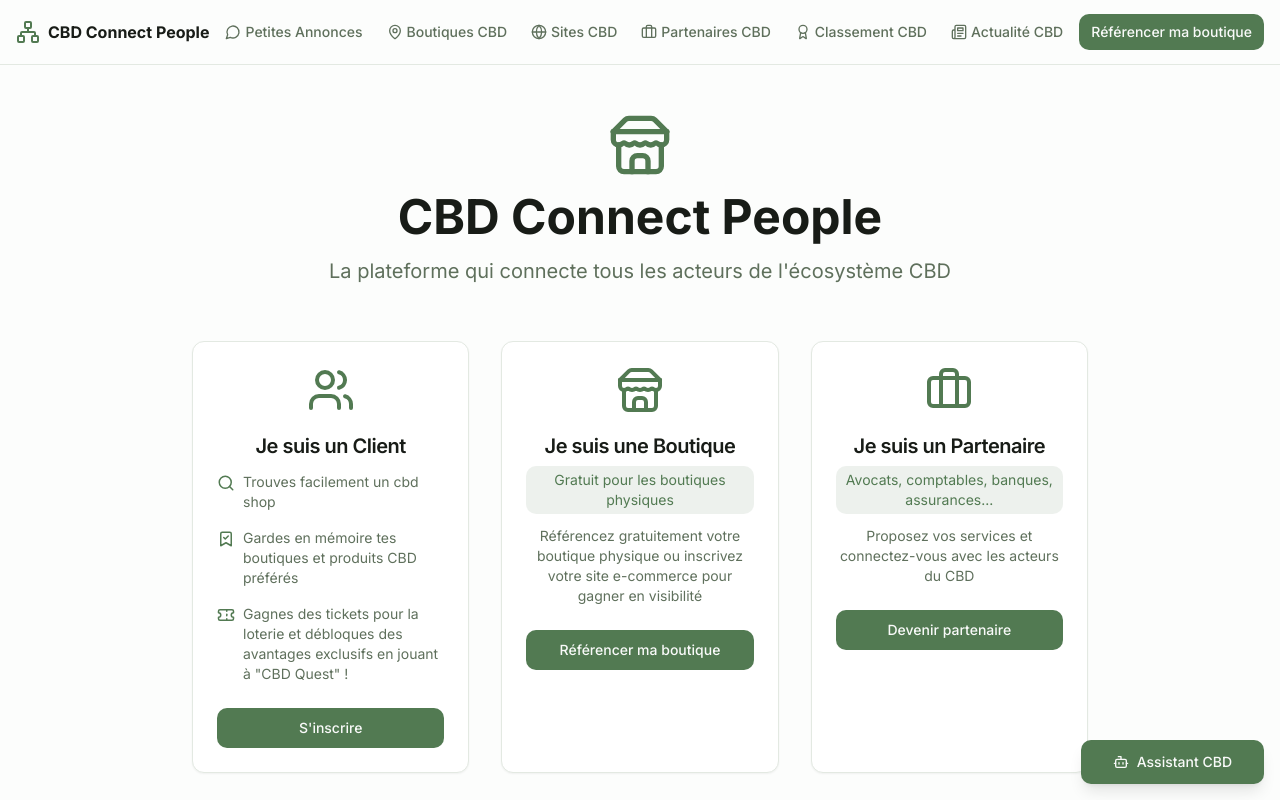
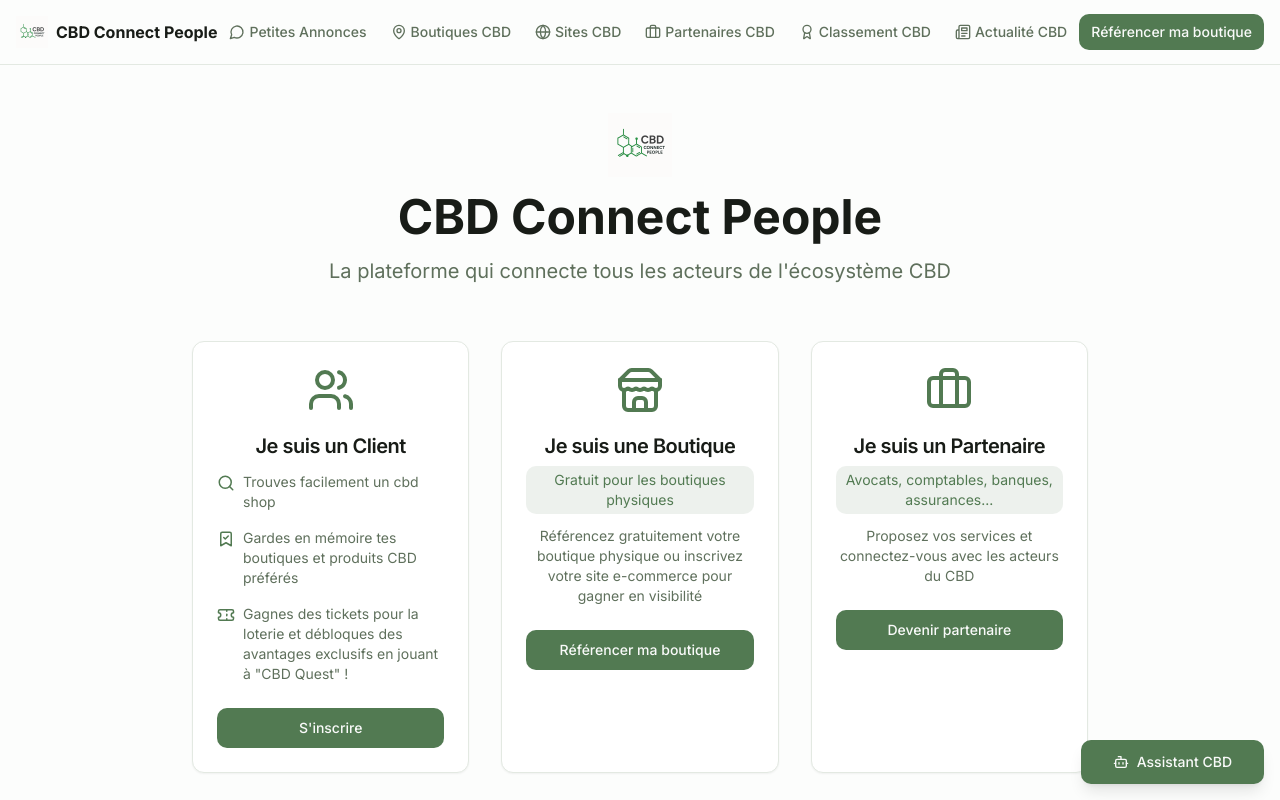
Before and after one commit to Nickotaurus/cbdconnectpeople, a React (Vite) app: page / in a window 1280 px wide. Shown: the top 800 px of the page. Built offline with nearby package versions, Linux system fonts and the light colour scheme.

Commit message:
Replace application logo
Replaced the application logo with the provided image.

```diff
--- a/src/components/Navbar.tsx
+++ b/src/components/Navbar.tsx
@@ -1,4 +1,3 @@
-
 import { useState } from 'react';
 import { Link, useLocation, useNavigate } from 'react-router-dom';
 import { Menu, X, Award, MapPin, User, Leaf, LogOut, Network, Briefcase, Globe, Newspaper, MessageCircle } from 'lucide-react';
@@ -29,7 +28,6 @@ const Navbar = () => {
     navigate('/');
   };
 
-  // Liens communs à tous les utilisateurs
   const commonLinks = [
     { href: '/classifieds', label: 'Petites Annonces', icon: MessageCircle },
     { href: '/map', label: 'Boutiques CBD', icon: MapPin },
@@ -39,16 +37,11 @@ const Navbar = () => {
     { href: '/news', label: 'Actualité CBD', icon: Newspaper },
   ];
 
-  // Liens supplémentaires selon le rôle
   const getLinks = () => {
     const links = [...commonLinks];
 
-    // Ajout des liens spécifiques au rôle
     if (user) {
-      // Lien vers les producteurs (visible par tous mais avec fonctionnalités différentes selon le rôle)
       links.push({ href: '/producers', label: 'Producteurs', icon: Leaf });
-
-      // Autres liens spécifiques pourraient être ajoutés ici
     }
 
     return links;
@@ -62,12 +55,15 @@ const Navbar = () => {
       <div className="container mx-auto flex h-16 items-center justify-between px-4">
         <div className="flex items-center gap-2">
           <Link to="/" className="flex items-center space-x-2">
-            <Network className="h-6 w-6 text-primary" />
+            <img
+              src="/lovable-uploads/553fc45c-9d08-41b8-abd8-7cceb445942c.png"
+              alt="CBD Connect People Logo"
+              className="h-8 w-8"
+            />
             <span className="font-bold">CBD Connect People</span>
           </Link>
         </div>
 
-        {/* Desktop Navigation */}
         <nav className="hidden md:flex items-center gap-6">
           {links.map((link) => {
             const Icon = link.icon;
@@ -145,7 +141,6 @@ const Navbar = () => {
             </Button>
           )}
 
-          {/* Mobile Navigation */}
           <Sheet open={isSheetOpen} onOpenChange={setIsSheetOpen}>
             <SheetTrigger asChild>
               <Button size="icon" variant="ghost" className="md:hidden">
@@ -186,7 +181,6 @@ const Navbar = () => {
                     );
                   })}
 
-                  {/* Boutons de connexion/inscription pour mobile */}
                   {!user && (
                     <div className="mt-4 flex flex-col gap-2">
                       <Button asChild>
@@ -202,7 +196,6 @@ const Navbar = () => {
                     </div>
                   )}
 
-                  {/* Bouton de déconnexion pour mobile */}
                   {user && (
                     <Button variant="outline" className="mt-4" onClick={() => {
                       handleLogout();
--- a/src/pages/Index.tsx
+++ b/src/pages/Index.tsx
@@ -1,4 +1,3 @@
-
 import { useAuth } from '@/contexts/AuthContext';
 import { Button } from "@/components/ui/button";
 import { useNavigate } from 'react-router-dom';
@@ -137,7 +136,11 @@ const Index = () => {
       <div className="max-w-4xl mx-auto">
         <div className="text-center mb-14">
           <div className="flex justify-center mb-4">
-            <Store className="h-16 w-16 text-primary" />
+            <img
+              src="/lovable-uploads/553fc45c-9d08-41b8-abd8-7cceb445942c.png"
+              alt="CBD Connect People Logo"
+              className="h-16 w-16"
+            />
           </div>
           <h1 className="text-4xl md:text-5xl font-bold mb-4">
             CBD Connect People
```
Also changed, not shown: public/lovable-uploads/553fc45c-9d08-41b8-abd8-7cceb445942c.png (added).
